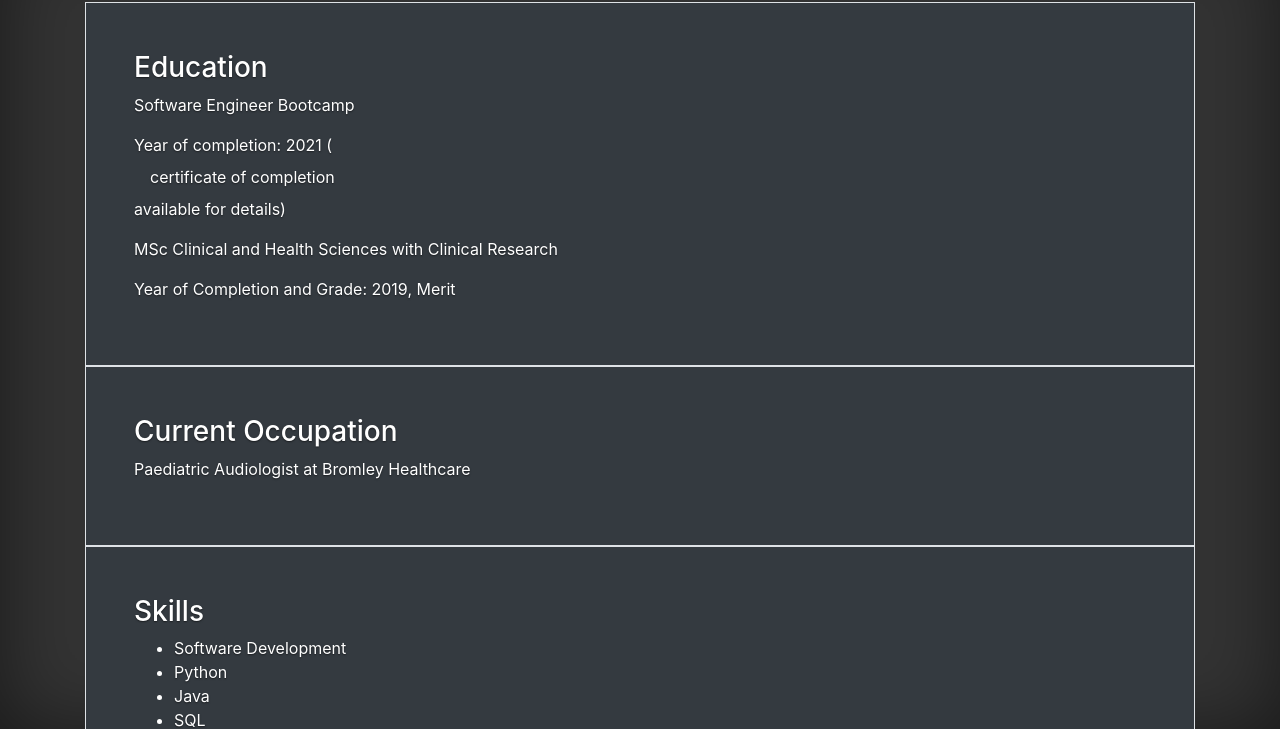
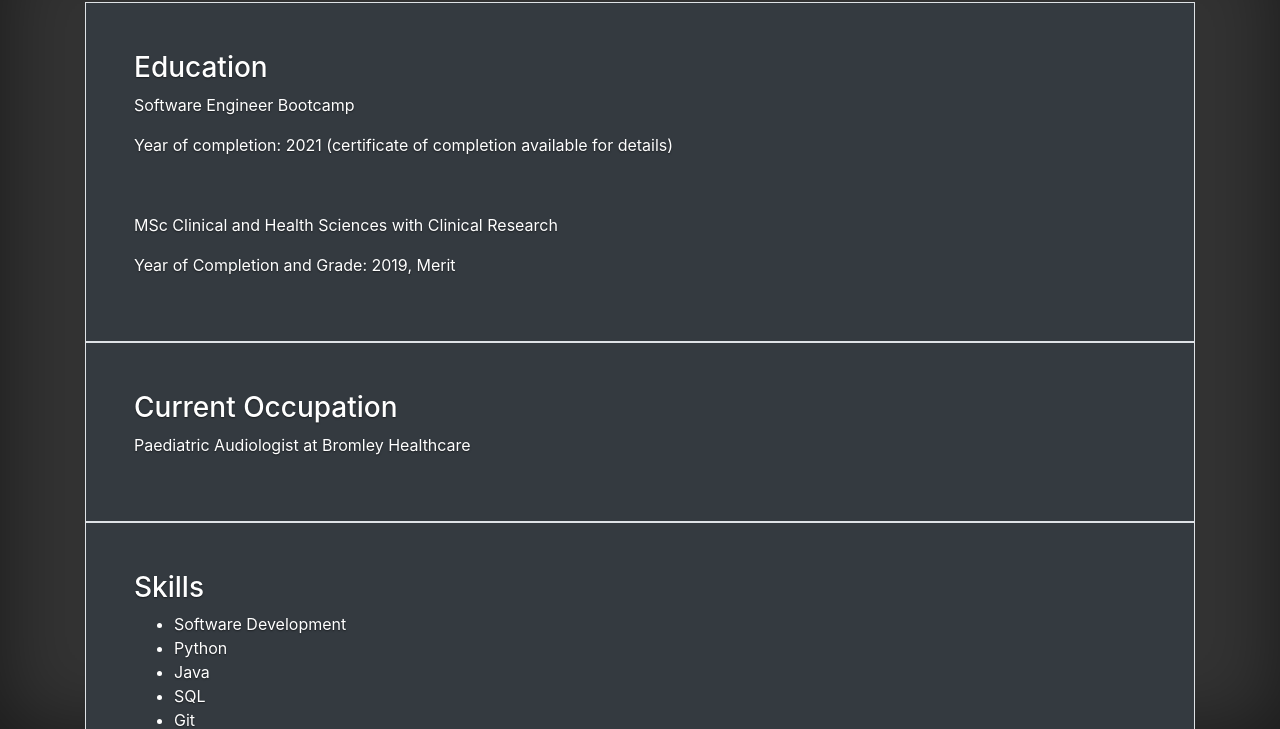
Before and after one commit to esfurtado/Elda_Furtado_resume, a plain HTML site: page Page2.html in a window 1280 px wide. Shown: the part 68-797 px from the top of the page. Drawn offline with nearby package versions, Linux system fonts and the light colour scheme.

Commit message:
Update Page2.html

```diff
--- a/Page2.html
+++ b/Page2.html
@@ -16,8 +16,8 @@
             <div class="h-30 p-5 bg-dark border rounded-3">
                 <h3>Education</h3>
                 <p>Software Engineer Bootcamp<p>
-                <p>Year of completion: 2021 (<a class="nav-link active" href="Elda Furtado - Software Engineer Bootcamp.pdf">certificate of completion</a> available for details)<p>
-                </p>
+                <p>Year of completion: 2021 (<a href="Elda Furtado - Software Engineer Bootcamp.pdf">certificate of completion</a> available for details)<p>
+                <br>
                 <p>MSc Clinical and Health Sciences with Clinical Research</p>
                 <p>Year of Completion and Grade: 2019, Merit</p>
             </div>
```
